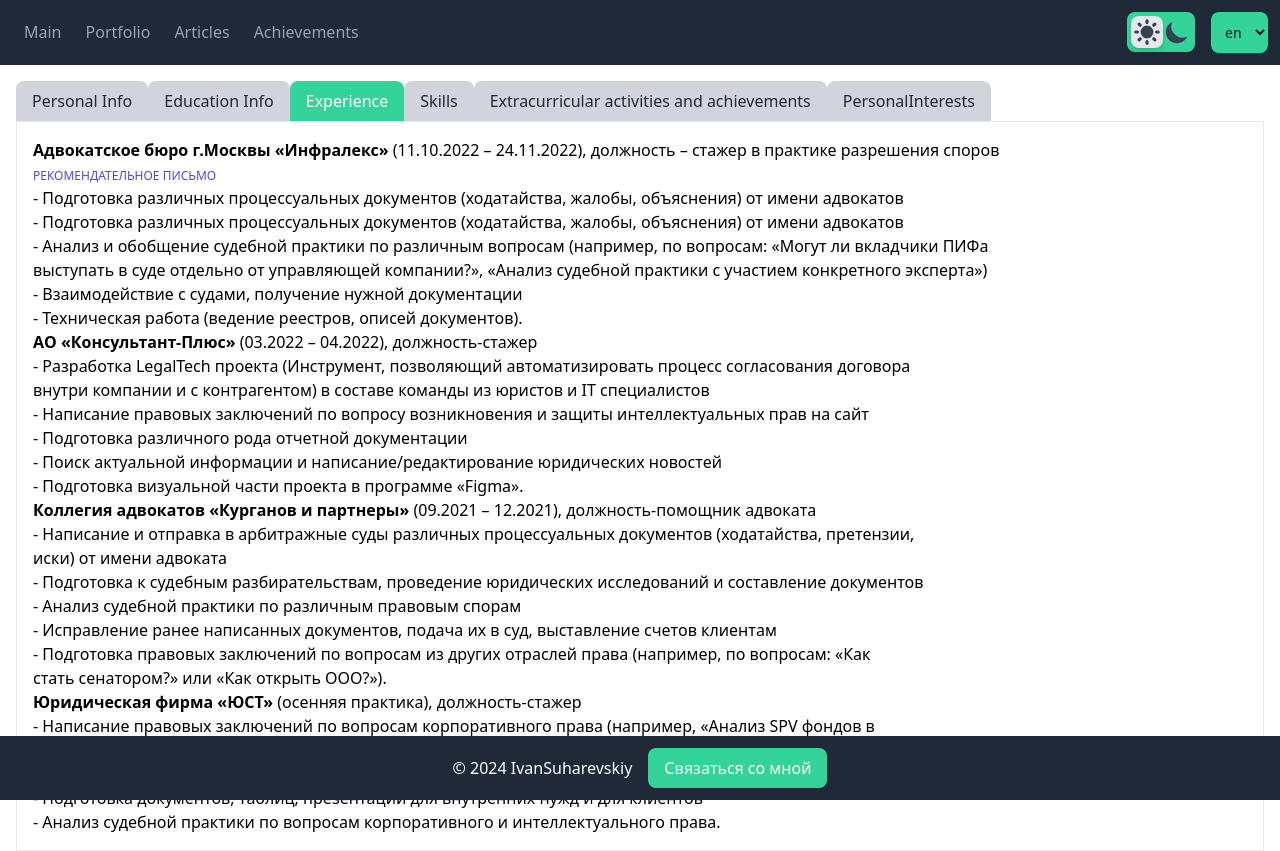
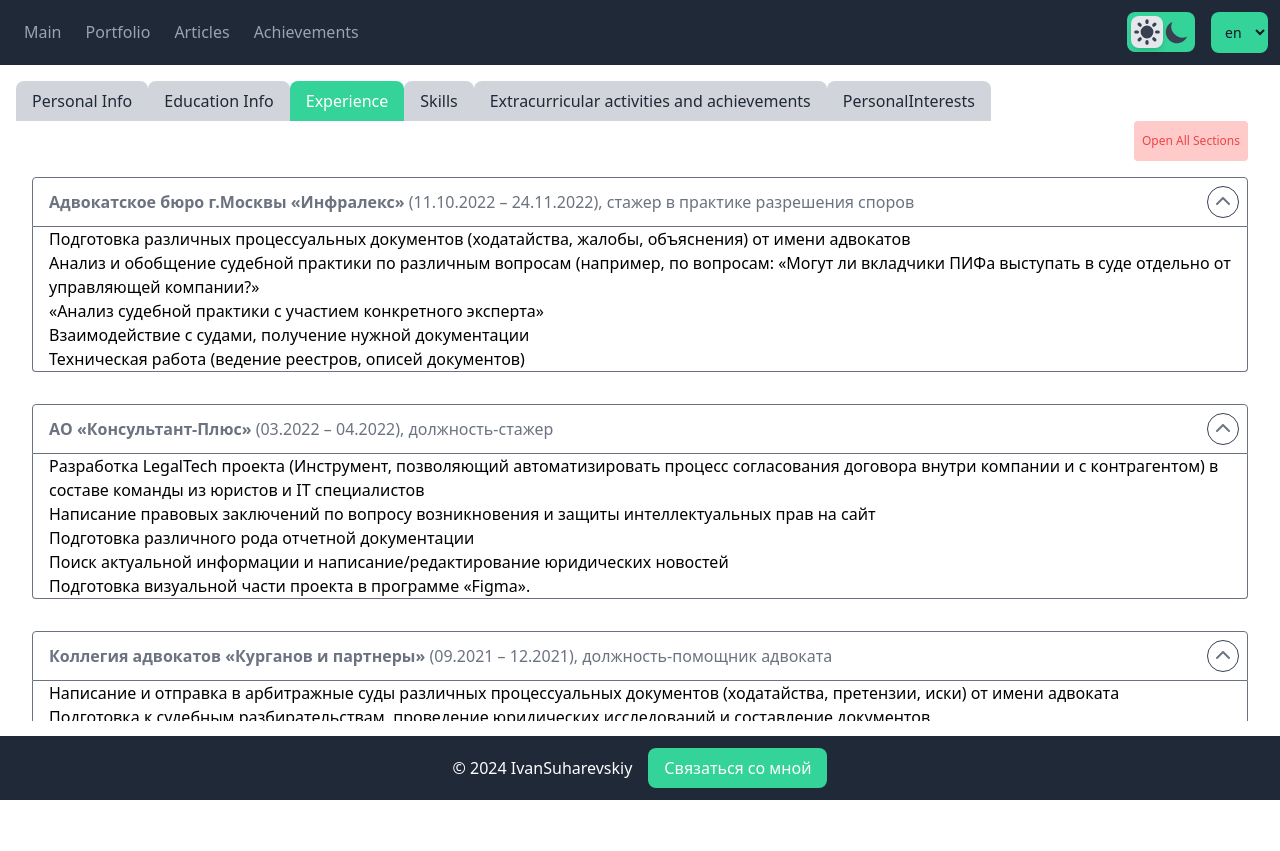
Before and after one commit to AnnSyh/vue2-tailwind-building, a Vue app: page /portfolio in a window 1280 px wide. Both pictures are taken after a click on the button "Experience". After the commit the page ends 800 px from the top, so only its background shows below. Built offline with nearby package versions, Linux system fonts and the light colour scheme; what @braid/vue-formulate would draw is missing.

Commit message:
saving before adding tailwind-scrollbar plagin

```diff
--- a/src/components/experience-info.vue
+++ b/src/components/experience-info.vue
@@ -1,44 +1,37 @@
 <template>
   <div>
-    <p>
-        <b>Адвокатское бюро г.Москвы «Инфралекс»</b> (11.10.2022 – 24.11.2022), должность – стажер в практике разрешения споров<br>
-        <a class="text-indigo-600 text-xs uppercase hover:underline" href="http://mylaw.fun/wp-content/uploads/2023/01/letterRecommendationInfralecs.pdf" target="_blank" rel="noopener">Рекомендательное письмо <i class="icon-exit-top-right mr-1"></i></a>
-    </p>
-    <ul class="work-experience" >
-        <li>- Подготовка различных процессуальных документов (ходатайства, жалобы, объяснения) от имени адвокатов</li>
-        <li>- Подготовка различных процессуальных документов (ходатайства, жалобы, объяснения) от имени адвокатов</li>
-        <li>- Анализ и обобщение судебной практики по различным вопросам (например, по вопросам: «Могут ли вкладчики ПИФа<br>
-        выступать в суде отдельно от управляющей компании?», «Анализ судебной практики с участием конкретного эксперта»)</li>
-        <li>- Взаимодействие с судами, получение нужной документации</li>
-        <li>- Техническая работа (ведение реестров, описей документов).</li>
+
+    <div class="container mx-auto">
+          <button  @click="toggleAllSections" class="text-red-500 bg-red-200 h-10 rounded px-2 py-1 text-xs whitespace-nowrap flex ml-auto items-center -my-4 ">
+            {{ allSectionsOpen ? 'Close All Sections' : 'Open All Sections' }}
+          </button>
+          <!-- accordion-tab  -->
+          <!-- :loading="enableLazyload ? 'lazy' : 'eager'" -->
+          <div v-for="(item, index) in items" :key="index" class="group outline-none accordion-section" :tabindex="index">
+            <div  @click="toggleAccordion(index)"
+                  class="rounded-t mt-8 group border border-gray-500 flex justify-between px-4 py-3 items-center text-gray-500 transition ease duration-500 cursor-pointer pr-10 relative"
+                  :class="item.open ? '' : 'rounded-b'"
+            >
+              <div class="transition ease duration-500">
+                <b>{{ item.titleName }}</b> ({{ item.titleDate }}), {{ item.titlePosition }}
+              </div>
+              <div class="h-8 w-8 border border-gray-700 rounded-full items-center inline-flex justify-center transform transition ease duration-500  click:-rotate-180 absolute top-0 right-0 mb-auto ml-auto mt-2 mr-2"
+                    :class="{'-rotate-180': item.open}"
+              >
+                <i class="fas fa-chevron-down"></i>
+              </div>
+            </div>
+            <div v-if="item.open" class="rounded-b border-b border-l mb-8 border-r border-gray-500 px-4 overflow-hidden ease duration-500">
+              <ul class="work-experience">
+                <li v-for="(item, index) in item.content" :key="index">
+                  {{ item }}
+                </li>
               </ul>
-    <p><b>АО «Консультант-Плюс» </b>(03.2022 – 04.2022), должность-стажер</p>
-    <ul class="work-experience" >
-        <li>- Разработка LegalTech проекта (Инструмент, позволяющий автоматизировать процесс согласования договора<br>
-        внутри компании и с контрагентом) в составе команды из юристов и IT специалистов</li>
-        <li>- Написание правовых заключений по вопросу возникновения и защиты интеллектуальных прав на сайт</li>
-        <li>- Подготовка различного рода отчетной документации</li>
-        <li>- Поиск актуальной информации и написание/редактирование юридических новостей</li>
-        <li>- Подготовка визуальной части проекта в программе «Figma».</li>
-    </ul>
-    <p><b>Коллегия адвокатов «Курганов и партнеры» </b>(09.2021 – 12.2021), должность-помощник адвоката</p>
-    <ul class="work-experience" >
-        <li>- Написание и отправка в арбитражные суды различных процессуальных документов (ходатайства, претензии,<br>
-        иски) от имени адвоката</li>
-        <li>- Подготовка к судебным разбирательствам, проведение юридических исследований и составление документов</li>
-        <li>- Анализ судебной практики по различным правовым спорам</li>
-        <li>- Исправление ранее написанных документов, подача их в суд, выставление счетов клиентам</li>
-        <li>- Подготовка правовых заключений по вопросам из других отраслей права (например, по вопросам: «Как<br>
-        стать сенатором?» или «Как открыть ООО?»).</li>
-    </ul>
-    <p><b>Юридическая фирма «ЮСТ» </b>(осенняя практика), должность-стажер</p>
-    <ul class="work-experience" >
-        <li>- Написание правовых заключений по вопросам корпоративного права (например, «Анализ SPV фондов в<br>
-        Америке», «Структура договора SAFE», «Сравнительный анализ правовых механизмов венчурного<br>
-        инвестирования в США и РФ»</li>
-        <li>- Подготовка документов, таблиц, презентаций для внутренних нужд и для клиентов</li>
-        <li>- Анализ судебной практики по вопросам корпоративного и интеллектуального права.</li>
-    </ul>
+            </div>
+          </div>
+          <!-- /accordion-tab -->
+    </div>
+
   </div>
 </template>
 
@@ -52,11 +45,73 @@
      },
      data() {
     return {
+      allSectionsOpen: false,
+      items: [
+        {
+          titleName: 'Адвокатское бюро г.Москвы «Инфралекс»',
+          titleDate: '11.10.2022 – 24.11.2022',
+          titlePosition: 'стажер в практике разрешения споров',
 
-      }
+          content: {
+            li1: 'Подготовка различных процессуальных документов (ходатайства, жалобы, объяснения) от имени адвокатов',
+            li2: 'Анализ и обобщение судебной практики по различным вопросам (например, по вопросам: «Могут ли вкладчики ПИФа выступать в суде отдельно от управляющей компании?»',
+            li3: '«Анализ судебной практики с участием конкретного эксперта»',
+            li4: 'Взаимодействие с судами, получение нужной документации',
+            li5: 'Техническая работа (ведение реестров, описей документов)'
+          },
+          open: true
+        },
+        {
+          titleName: 'АО «Консультант-Плюс»',
+          titleDate: '03.2022 – 04.2022',
+          titlePosition: 'должность-стажер',
+
+          content: {
+            li1: 'Разработка LegalTech проекта (Инструмент, позволяющий автоматизировать процесс согласования договора внутри компании и с контрагентом) в составе команды из юристов и IT специалистов',
+            li2: 'Написание правовых заключений по вопросу возникновения и защиты интеллектуальных прав на сайт',
+            li3: 'Подготовка различного рода отчетной документации',
+            li4: 'Поиск актуальной информации и написание/редактирование юридических новостей',
+            li5: 'Подготовка визуальной части проекта в программе «Figma».'
+          },
+          open: true
+        },
+        {
+          titleName: 'Коллегия адвокатов «Курганов и партнеры»',
+          titleDate: '09.2021 – 12.2021',
+          titlePosition: 'должность-помощник адвоката',
+
+          content: {
+            li1: 'Написание и отправка в арбитражные суды различных процессуальных документов (ходатайства, претензии, иски) от имени адвоката',
+            li2: 'Подготовка к судебным разбирательствам, проведение юридических исследований и составление документов',
+            li3: 'Анализ судебной практики по различным правовым спорам',
+            li4: 'Исправление ранее написанных документов, подача их в суд, выставление счетов клиентам',
+            li5: 'Подготовка правовых заключений по вопросам из других отраслей права (например, по вопросам: «Как стать сенатором?» или «Как открыть ООО?»).'
+          },
+          open: true
+        },
+        {
+          titleName: 'Юридическая фирма «ЮСТ»',
+          titleDate: 'осенняя практика',
+          titlePosition: 'должность-стажер',
+
+          content: {
+            li1: 'Написание правовых заключений по вопросам корпоративного права (например, «Анализ SPV фондов в Америке», «Структура договора SAFE», «Сравнительный анализ правовых механизмов венчурного инвестирования в США и РФ»',
+            li2: 'Подготовка документов, таблиц, презентаций для внутренних нужд и для клиентов',
+            li3: 'Анализ судебной практики по вопросам корпоративного и интеллектуального права',
+          },
+          open: false
+        },
+      ]
+    };
   },
 	methods: {
-
+      toggleAccordion(index) {
+        this.items[index].open = !this.items[index].open;
+      },
+      toggleAllSections() {
+        this.allSectionsOpen = !this.allSectionsOpen;
+        this.items.forEach(item => item.open = this.allSectionsOpen);
+      }
     }
 }
 
--- a/src/components/pages/PortfolioPage.vue
+++ b/src/components/pages/PortfolioPage.vue
@@ -61,7 +61,7 @@
 
 <style scoped>
 	.demo {
-		@apply  m-4 overflow-hidden;
+		@apply  m-4;
 	}
 
 	.tab-button {
@@ -72,7 +72,10 @@
 		@apply bg-green-400 dark:bg-yellow-400 text-white;
 	}
 	.tab {
-		@apply border border-gray-200 p-4;
+		@apply p-4 overflow-y-auto h-screen;
+		max-height: calc(100vh - 200px);
+		/* @apply flex-none min-w-full px-4 overflow-hidden lg:overflow-auto scrollbar-track:!bg-slate-100 scrollbar-thumb:!rounded ; */
+		/* @apply scrollbar-thumb:!bg-slate-300 scrollbar-track:!rounded  max-h-96 ; */
 	}
 	a {
 		@apply text-indigo-600;
```
Lines whose indentation alone changed are shown as unchanged.
